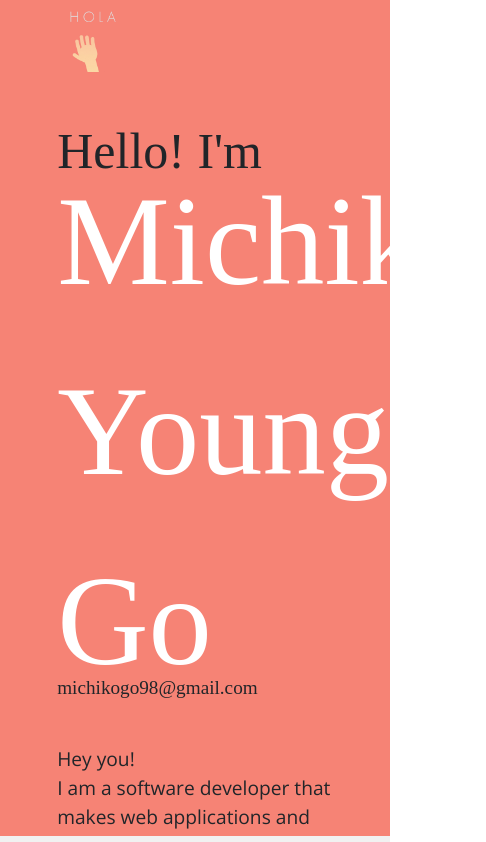
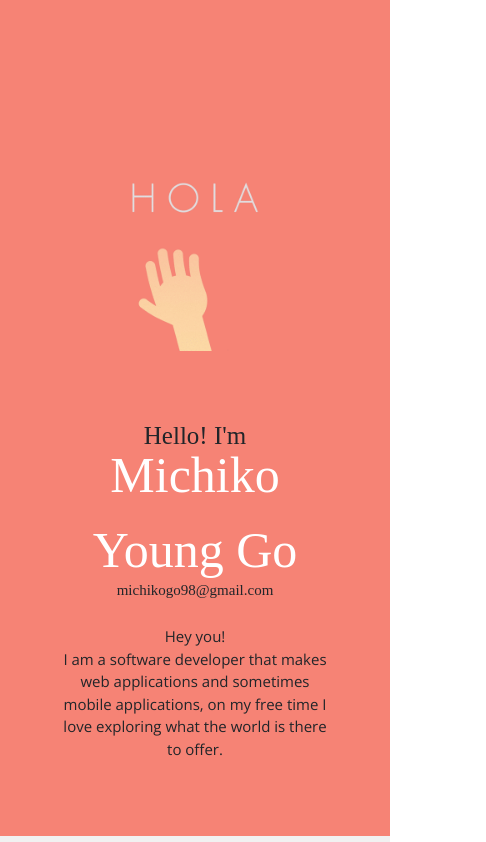
Before and after one commit to michikogo/online-resume, a React (Create React App) app: page / in a window 390 px wide. Shown: the top 842 px of the page, 486 px wide, since content can reach past the window. Built offline with nearby package versions, Linux system fonts and the light colour scheme; a web font is replaced by a local one.

Commit message:
mobile view

```diff
--- a/src/Components/Welcome/Welcome.js
+++ b/src/Components/Welcome/Welcome.js
@@ -6,8 +6,9 @@ const Welcome = () => {
   return (
     <Container fluid className="welcome-background">
       <Row className="welcome-row">
-        <Col xs={4} className="welcome-image-col">
+        <Col sm={4} className="welcome-image-col">
           <Image
+            className="welcome-image"
             fluid
             src={hello}
             alt="Secret Message: Welcome to my Resume 😊"
@@ -28,24 +29,6 @@ const Welcome = () => {
           </Row>
         </Col>
       </Row>
-      {/* <Row className="stage">
-        <Col className="box bounce-7">
-          <Row>
-            <Col>
-              <p className="welcome-paragraph">Scroll Down</p>
-            </Col>
-          </Row>
-          <Row>
-            <Col>
-              <Image
-                src={arrowDown}
-                alt="Checkout my portfolio"
-                className="welcome-arrow"
-              />
-            </Col>
-          </Row>
-        </Col>
-      </Row> */}
     </Container>
   );
 };
--- a/src/Components/Welcome/index.css
+++ b/src/Components/Welcome/index.css
@@ -4,9 +4,10 @@
   background-color: #f68375;
   min-height: 100vh;
   text-align: center;
+  padding: 15vh 0vh;
 }
 .welcome-row {
-  padding: 0px 15vh;
+  padding: 0vh 15vh;
   min-height: 78vh;
   align-items: center;
 }
@@ -17,17 +18,15 @@
   text-align: left;
 }
 .welcome-im {
-  /* font-family: "Open Sans", sans-serif; */
   font-family: "Zilla Slab Highlight", cursive;
-  /* font-family: "Knewave", cursive; */
   margin-bottom: 0px;
-  font-size: 50px;
+  font-size: 45px;
   position: relative;
   top: 5vh;
 }
 .welcome-name {
   font-family: "Boogaloo", cursive;
-  font-size: 15vh;
+  font-size: 100px;
   margin-bottom: 0px;
   color: white;
 }
@@ -43,7 +42,7 @@
   margin-bottom: 0px;
   font-size: larger;
 }
-@media (max-width: 600px) {
+@media (max-width: 768px) {
   .welcome-row {
     padding: 0px 5vh;
   }
@@ -53,3 +52,39 @@
     bottom: 2vh;
   }
 }
+@media (min-width: 1044px) {
+  .welcome-im {
+    top: 4vh;
+  }
+  .welcome-email {
+    bottom: 3vh;
+  }
+}
+@media (max-width: 576px) {
+  .welcome-image-col {
+    text-align: center;
+  }
+  .welcome-image {
+    width: 200px;
+    height: 200px;
+  }
+  .welcome-im {
+    text-align: center;
+    font-size: 25px;
+    top: 2vh;
+  }
+  .welcome-name {
+    text-align: center;
+    font-size: 50px;
+  }
+  .welcome-email {
+    text-align: center;
+    font-size: 15px;
+    top: -1vh;
+  }
+  .welcome-paragraph {
+    text-align: center;
+    font-size: 15px;
+    padding-top: 15px;
+  }
+}
```
